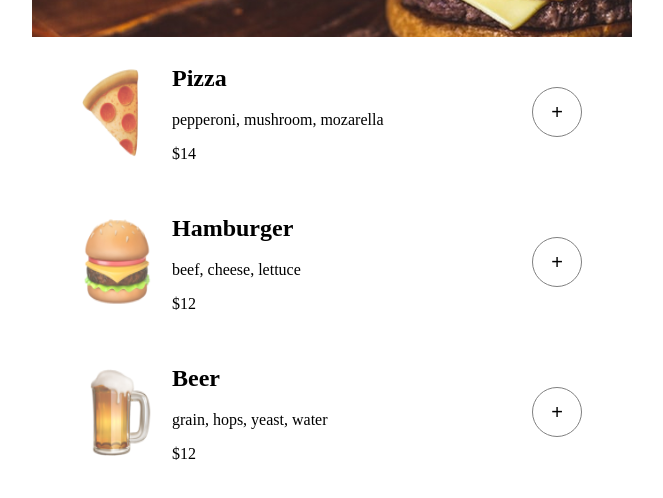
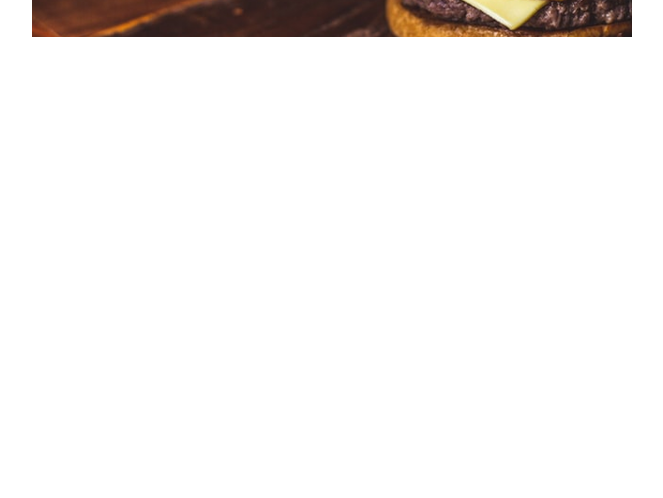
Before and after one commit to Frenzy017/order-pizza-app, a website built with Vite: page index.html in a window 1280 px wide. Shown: the part 130-628 px from the top of the page, without its empty margins (308-971 px from the left). Built offline with nearby package versions, Linux system fonts and the light colour scheme; a web font is replaced by a local one.

```diff
--- a/index.html
+++ b/index.html
@@ -27,42 +27,9 @@
       </div>
     </header>
 
-    <main class="menu">
-      <div class="menu-item">
-        <img src="/icons/pizza-icon.png" alt="pizza" class="menu-icon" />
-        <div class="container-item">
-          <h2>Pizza</h2>
-          <p class="ingredients">pepperoni, mushroom, mozarella</p>
-          <p class="price">$14</p>
-        </div>
-        <button class="add-btn">+</button>
-      </div>
+    <!-- Check for module import / something is breaking zzzz -->
+    <main class="menu" id="menu"></main>
 
-      <div class="menu-item">
-        <img
-          src="/icons/hamburger-icon.png"
-          alt="hamburger"
-          class="menu-icon"
-        />
-        <div class="container-item">
-          <h2>Hamburger</h2>
-          <p class="ingredients">beef, cheese, lettuce</p>
-          <p class="price">$12</p>
-        </div>
-        <button class="add-btn">+</button>
-      </div>
-
-      <div class="menu-item">
-        <img src="/icons/beer-icon.png" alt="Beer" class="menu-icon" />
-        <div class="container-item">
-          <h2>Beer</h2>
-          <p class="ingredients">grain, hops, yeast, water</p>
-          <p class="price">$12</p>
-        </div>
-        <button class="add-btn">+</button>
-      </div>
-    </main>
-
-    <script src="index.js"></script>
+    <script type="module" src="index.js"></script>
   </body>
 </html>
```
